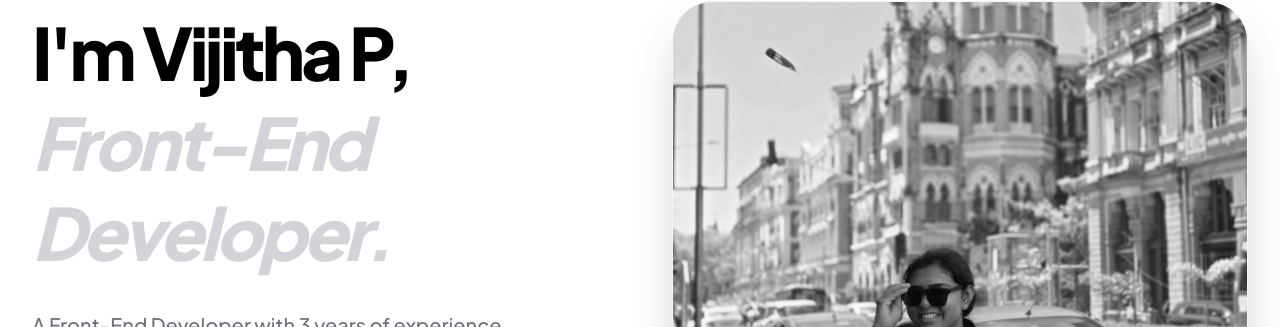
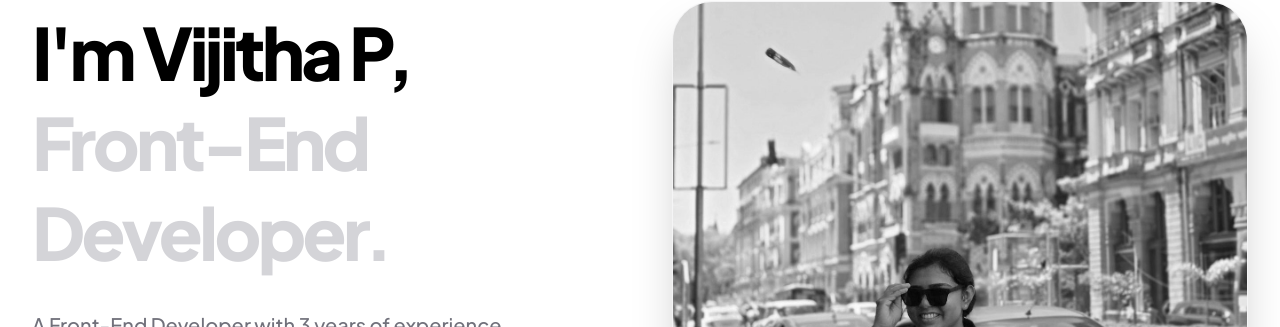
Before and after one commit to PVijitha/portfolio, a React (Vite) app: page /about in a window 1280 px wide. Shown: the part 223-550 px from the top of the page. Built offline with nearby package versions, Linux system fonts and the light colour scheme; no server answers.

Commit message:
text style changed

```diff
--- a/src/pages/About.tsx
+++ b/src/pages/About.tsx
@@ -68,7 +68,7 @@ export default function About() {
         >
           <h1 className="text-5xl md:text-7xl font-extrabold tracking-tighter leading-tight">
             I'm Vijitha P, <br />
-            <span className="text-zinc-300 italic">Front-End Developer.</span>
+            <span className="text-zinc-300">Front-End Developer.</span>
           </h1>
           <p className="text-xl text-zinc-500 leading-relaxed font-medium">
             A Front-End Developer with 3 years of experience, specializing in
```
